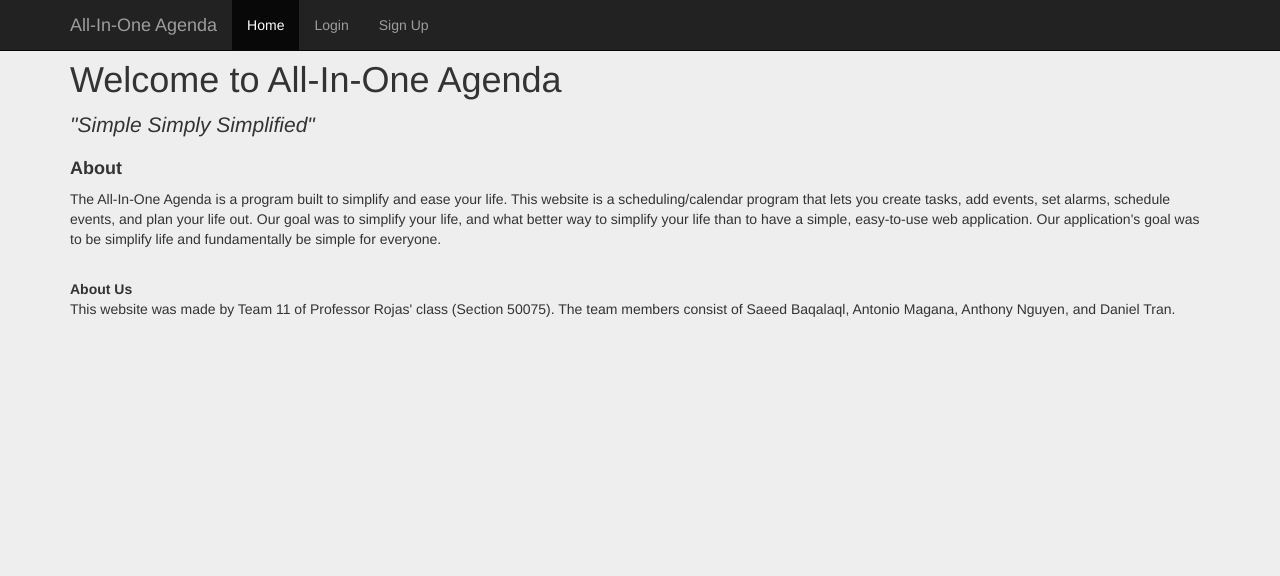
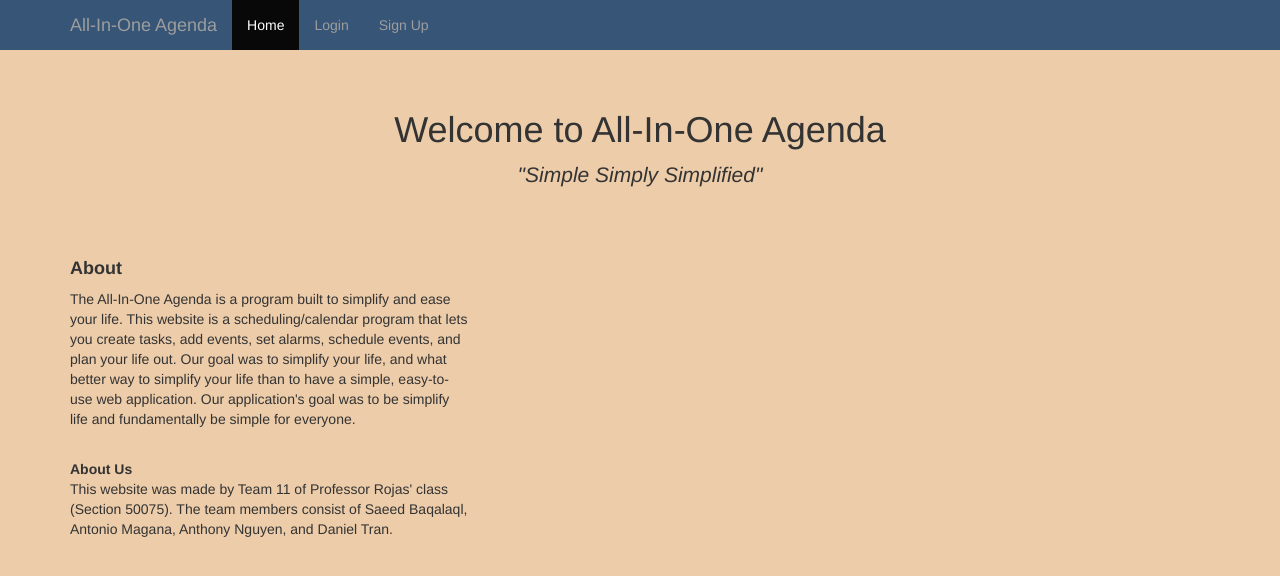
Before and after one commit to danieltran67/All-In-One-Agenda, a Flask app: page / in a window 1280 px wide. Shown: the top 576 px of the page. Run offline with Flask 2, Linux system fonts and the light colour scheme; some libraries are stand-ins or nearby versions.

Commit message:
signin v2
welcome page, navbar, form, button css changes applied, also combined started template to this file as well

```diff
--- a/static/signin.css
+++ b/static/signin.css
@@ -1,7 +1,30 @@
 body {
-  padding-top: 40px;
-  padding-bottom: 40px;
-  background-color: #eee;
+  padding-top: 50px;
+  background-color: #edcca9;
+}
+.welcome-page {
+  padding: 40px 15px;
+  text-align: center;
+}
+
+.welcome-page-about{
+  text-align: left;
+  width: 400px;
+}
+
+.welcome-page-rightside{
+  text-align: right;
+  width: 400px;
+}
+
+.navbar {
+  border: 0;
+  background-color: #365577 !important;
+}
+
+.navbar-font{
+  color: #fff;
+  font-family: "Helvetica Neue", Helvetica, Arial, sans-serif;
 }
 
 .form-signin {
@@ -9,13 +32,16 @@ body {
   padding: 15px;
   margin: 0 auto;
 }
+
 .form-signin .form-signin-heading,
 .form-signin .checkbox {
   margin-bottom: 10px;
 }
+
 .form-signin .checkbox {
   font-weight: normal;
 }
+
 .form-signin .form-control {
   position: relative;
   height: auto;
@@ -25,16 +51,40 @@ body {
   padding: 10px;
   font-size: 16px;
 }
+
 .form-signin .form-control:focus {
   z-index: 2;
 }
+
 .form-signin input[type="email"] {
   margin-bottom: -1px;
   border-bottom-right-radius: 0;
   border-bottom-left-radius: 0;
 }
+
 .form-signin input[type="password"] {
   margin-bottom: 10px;
   border-top-left-radius: 0;
   border-top-right-radius: 0;
 }
+
+.button{
+  padding: 10px 30px;
+  font-size: 20px;
+  font-family: "Helvetica Neue", Helvetica, Arial, sans-serif;  display: inline-block;
+  color: #fff;
+  border-radius: 20px;
+  box-shadow: 0 10px #999;
+  background-color: #7eaed3;
+}
+
+.button:hover {
+  background-color: #8fadc7;
+}
+
+.button:active {
+  background-color: #8fadc7;
+  box-shadow: 0 5px #666;
+  transform: translateY(4px);
+  outline: none;
+}
```
